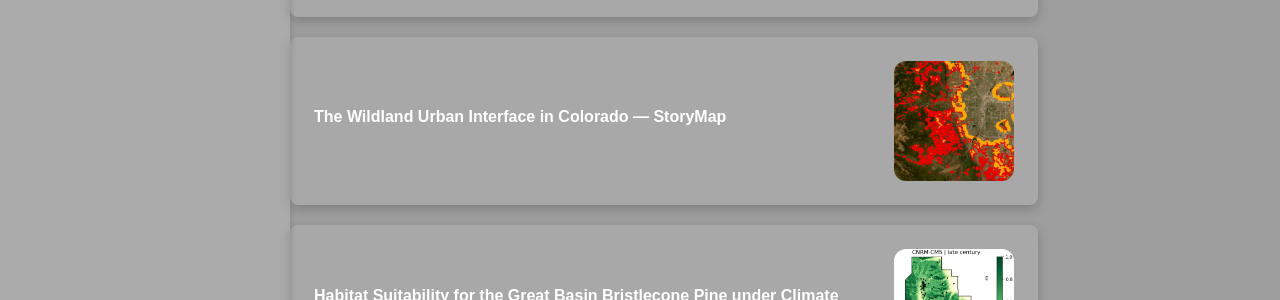
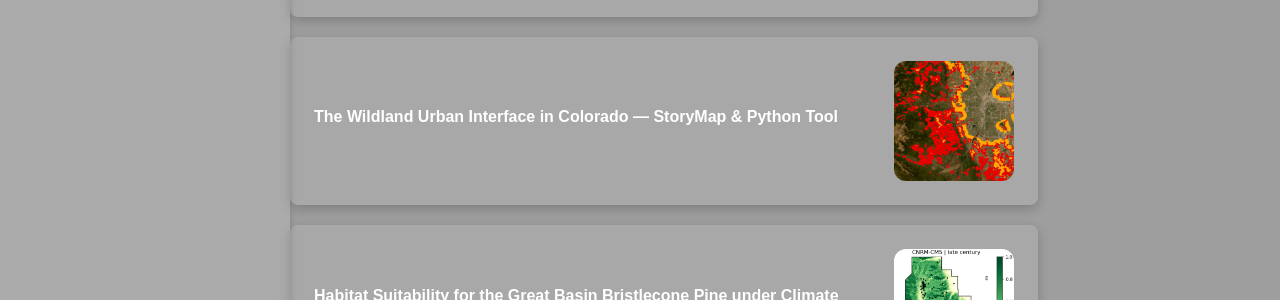
Before and after one commit to maxwarnock/maxwarnock.github.io, a Jekyll site: the page built from index.md, in a window 1280 px wide and 900 px high. Shown: the part 423-723 px from the top of the window. Built offline with Jekyll 4.4.1, drawn with Linux system fonts in a browser that asks for light colours; a script that is not in the unit is left out.

Commit message:
Update index.md

```diff
--- a/index.md
+++ b/index.md
@@ -33,7 +33,7 @@
 
 <a href="https://maxwarnock.github.io/Pawnee-Grasslands-Project/" target="_blank" rel="noopener noreferrer" class="project-card"><span style="flex: 1;"><span style="font-weight: bold; margin-bottom: 8px; display: block;">Identifying Land Swap Opportunities to Improve Habitat Connectivity at Pawnee National Grassland</span></span><img src="/img/pawnee_cover.png" alt="project thumbnail" style="width: 120px; height: 120px; object-fit: cover; border-radius: 12px; flex-shrink: 0;"></a>
 
-<a href="https://storymaps.arcgis.com/stories/d399915e571c4cc8bd84ed2bafe585ee" target="_blank" rel="noopener noreferrer" class="project-card"><span style="flex: 1;"><span style="font-weight: bold; margin-bottom: 8px; display: block;">The Wildland Urban Interface in Colorado — StoryMap</span></span><img src="/img/wui_cover.png" alt="project thumbnail" style="width: 120px; height: 120px; object-fit: cover; border-radius: 12px; flex-shrink: 0;"></a>
+<a href="https://storymaps.arcgis.com/stories/d399915e571c4cc8bd84ed2bafe585ee" target="_blank" rel="noopener noreferrer" class="project-card"><span style="flex: 1;"><span style="font-weight: bold; margin-bottom: 8px; display: block;">The Wildland Urban Interface in Colorado — StoryMap & Python Tool</span></span><img src="/img/wui_cover.png" alt="project thumbnail" style="width: 120px; height: 120px; object-fit: cover; border-radius: 12px; flex-shrink: 0;"></a>
 
 <a href="https://maxwarnock.github.io/projects/habitat_suitability.html" target="_blank" rel="noopener noreferrer" class="project-card"><span style="flex: 1;"><span style="font-weight: bold; margin-bottom: 8px; display: block;">Habitat Suitability for the Great Basin Bristlecone Pine under Climate Change</span></span><img src="/img/hab_suit_cover.png" alt="project thumbnail" style="width: 120px; height: 120px; object-fit: cover; border-radius: 12px; flex-shrink: 0;"></a>
 
```
